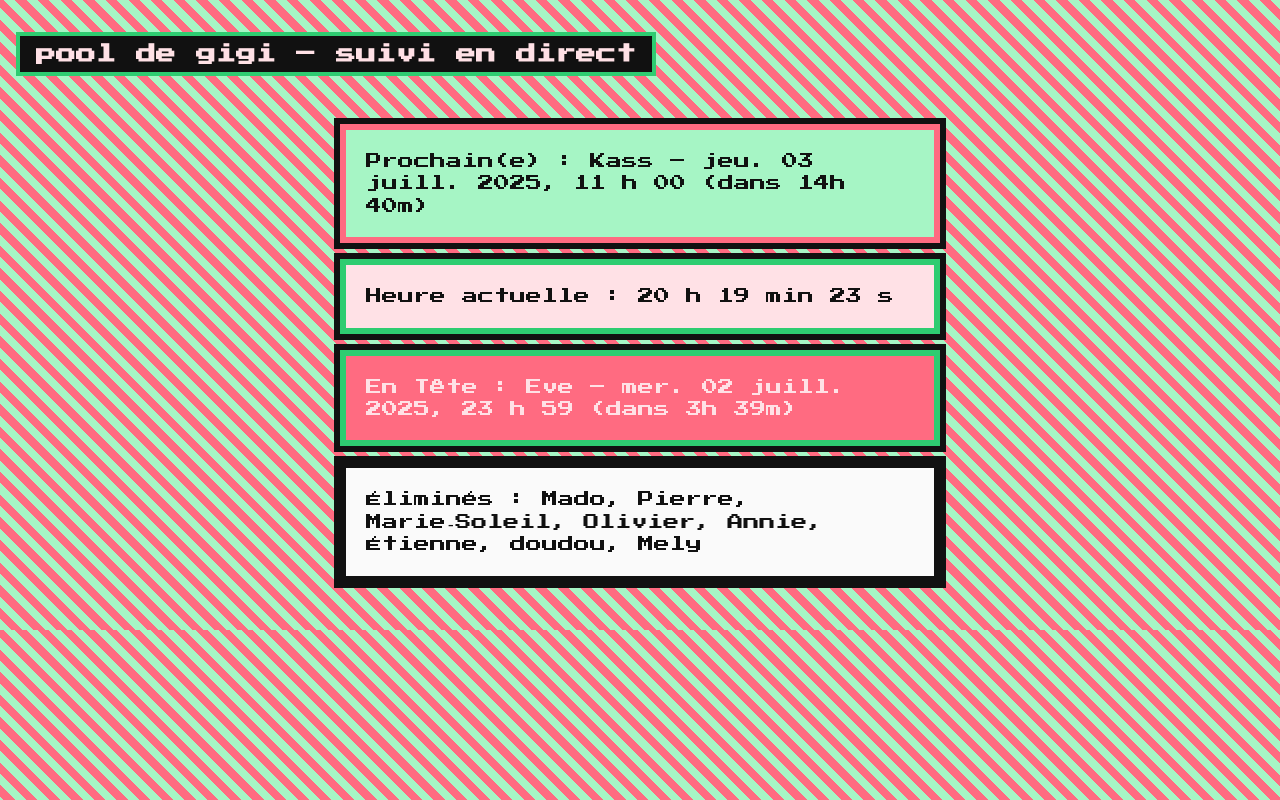
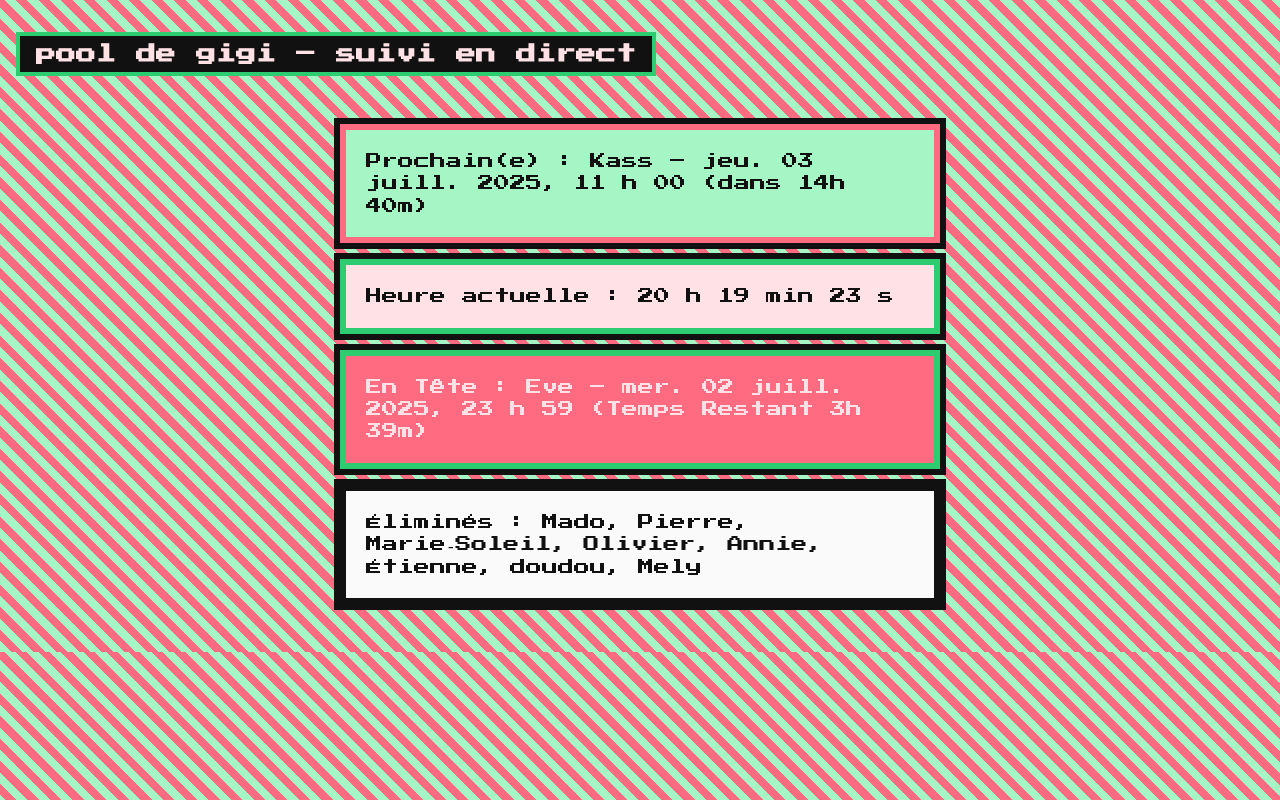
Before and after one commit to peate1515/gigi, a plain HTML site: page index.html in a window 1280 px wide. Drawn offline with Linux system fonts and the light colour scheme.

Commit message:
Add files via upload

```diff
--- a/index.html
+++ b/index.html
@@ -102,7 +102,7 @@
         const winner=upArr[0];
         const second=upArr[1];
 
-        document.getElementById("winner").textContent=winner?`En Tête  : ${winner.name} – ${fmtDateTime.format(winner.dateObj)} (dans ${diffHuman(winner.dateObj)})`:"Aucun gagnant (pas de date future).";
+        document.getElementById("winner").textContent=winner?`En Tête  : ${winner.name} – ${fmtDateTime.format(winner.dateObj)} (Temps Restant ${diffHuman(winner.dateObj)})`:"Aucun gagnant (pas de date future).";
 
         document.getElementById("secondPlace").textContent=second?`Prochain(e) : ${second.name} – ${fmtDateTime.format(second.dateObj)} (dans ${diffHuman(second.dateObj)})`:"Pas encore de 2e place.";
 
```
